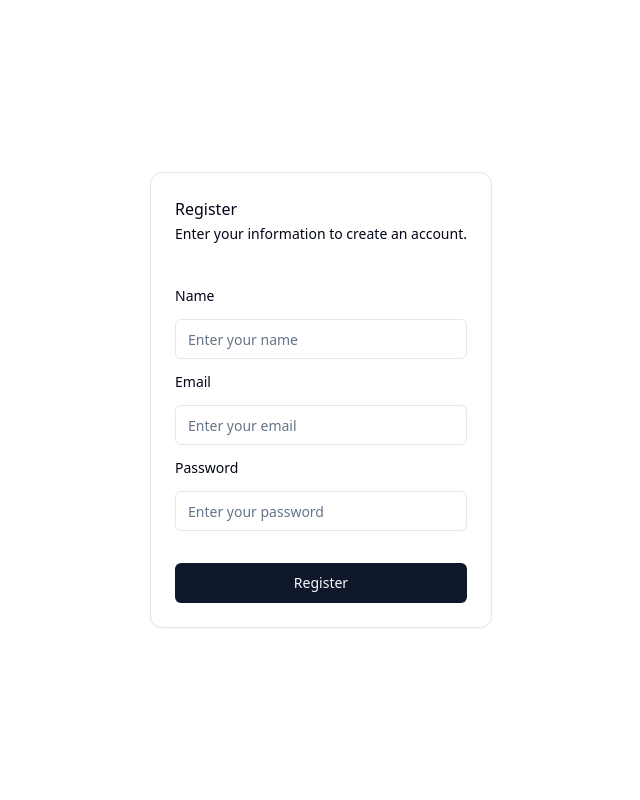
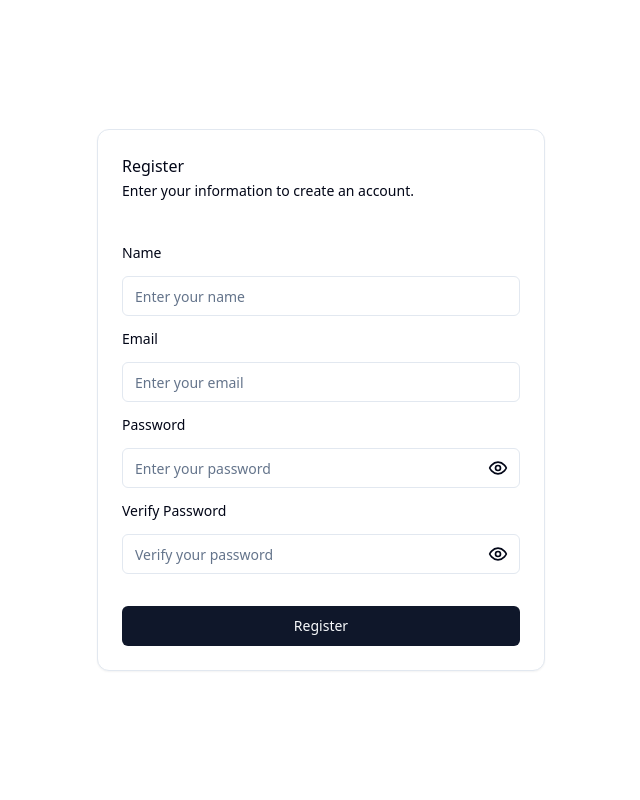
Before and after one commit to nuanv/Expense-Tracker, a React (Vite) app in the folder frontend/: page /register in a window 1280 px wide. Shown: the top 800 px of the page, without its empty margins (319-959 px from the left). Built offline with nearby package versions, Linux system fonts and the light colour scheme; no server answers.

Commit message:
Fix some ui

```diff
--- a/frontend/src/Landing.tsx
+++ b/frontend/src/Landing.tsx
@@ -13,10 +13,16 @@ import NavBar from "./NavBar";
 
 export default function Component() {
   const location = useLocation().pathname;
+
+  // If we're on login or register page, only render the Outlet
+  if (location === "/login" || location === "/register") {
+    return <Outlet />;
+  }
+
+  // For all other routes
   return (
-    <>
-      <div className="fliex flex-col gap-2">
-        {location !== "/" && location !=="/login" && location !=="/register" ? (
+    <div className="flex flex-col gap-2">
+      {location !== "/" ? (
         <div>
           <NavBar />
           <div>
@@ -24,6 +30,7 @@ export default function Component() {
           </div>
         </div>
       ) : (
+        // Landing page content
         <>
           <Outlet />
           <div className="flex flex-col min-h-screen">
@@ -139,7 +146,7 @@ export default function Component() {
                 <div className="container grid items-center justify-center gap-4 px-4 text-center md:px-6">
                   <div className="space-y-3">
                     <h2 className="text-3xl font-bold tracking-tighter md:text-4xl/tight">
-                      Contributors
+                      Created By
                     </h2>
                     <div className="space-x-11">
                       <a
@@ -147,12 +154,6 @@ export default function Component() {
                         href="https://github.com/niharPat"
                       >
                         Patel Nihar
-                      </a>
-                      <a
-                        className="underline underline-offset-2"
-                        href="https://github.com/punitParmar2033"
-                      >
-                        Parmar Punit
                       </a>
                     </div>
                   </div>
@@ -163,6 +164,5 @@ export default function Component() {
         </>
       )}
     </div>
-    </>
   );
 }
--- a/frontend/src/Login.tsx
+++ b/frontend/src/Login.tsx
@@ -36,8 +36,7 @@ export default function Login(): JSX.Element {
         }
     };
     return (
-        <div className="flex items-center justify-center h-screen">
-            <div className="flex items-center justify-center">
+        <div className="min-h-screen flex items-center justify-center bg-background">
             <Card className="w-full max-w-md rounded-xl border">
                 <CardHeader className="p-6 rounded-t-xl">
                     <div>Login</div>
@@ -58,6 +57,5 @@ export default function Login(): JSX.Element {
                 </CardContent>
             </Card>
         </div>
-        </div>
     );
 }
--- a/frontend/src/Register.tsx
+++ b/frontend/src/Register.tsx
@@ -5,43 +5,53 @@ import { Button } from "@/components/ui/button";
 import { useState, FormEvent } from 'react';
 import { useNavigate } from "react-router-dom";
 import axios from 'axios';
-import { toast } from 'sonner'; // Import react-hot-toast
+import { toast } from 'sonner';
+import { Eye, EyeOff } from 'lucide-react';
 
 interface UserData {
     name: string;
     email: string;
     password: string;
+    verifyPassword: string;
 }
 
 export default function Component(): JSX.Element {
     const navigate = useNavigate();
+    const [showPassword, setShowPassword] = useState(false);
+    const [showVerifyPassword, setShowVerifyPassword] = useState(false);
     const [data, setData] = useState<UserData>({
         name: '',
         email: '',
-        password: ''
+        password: '',
+        verifyPassword: ''
     });
 
     const registerUser = async (e: FormEvent): Promise<void> => {
         e.preventDefault();
-        const { name, email, password } = data;
+        const { name, email, password, verifyPassword } = data;
+
+        if (password !== verifyPassword) {
+            toast.error('Passwords do not match');
+            return;
+        }
+
         try {
-            const { data } = await axios.post('/register', { name, email, password });
-            if (data.error) {
-                toast.error(data.error); // Display error toast
+            const { data: responseData } = await axios.post('/register', { name, email, password });
+            if (responseData.error) {
+                toast.error(responseData.error);
             } else {
-                setData({ name: '', email: '', password: '' });
-                toast.success('Registration successful. Welcome'); // Display success toast
+                setData({ name: '', email: '', password: '', verifyPassword: '' });
+                toast.success('Registration successful. Welcome');
                 navigate('/login');
             }
         } catch (error) {
             console.error(error);
-            toast.error('An error occurred'); // Display error toast
+            toast.error('An error occurred');
         }
     };
 
     return (
-        <div className="flex items-center justify-center h-screen">
-            <div className="flex items-center justify-center">
+        <div className="min-h-screen flex items-center justify-center bg-background">
             <Card className="w-full max-w-md rounded-xl border">
                 <CardHeader className="p-6 rounded-t-xl">
                     <div>Register</div>
@@ -50,15 +60,64 @@ export default function Component(): JSX.Element {
                 <CardContent className="p-6 flex flex-col gap-4">
                     <div className="grid grid-cols-1 gap-4">
                         <Label htmlFor="name">Name</Label>
-                            <Input id="name" placeholder="Enter your name" required value={data.name} onChange={(e) => setData({ ...data, name: e.target.value })} />
+                        <Input
+                            id="name"
+                            placeholder="Enter your name"
+                            required
+                            value={data.name}
+                            onChange={(e) => setData({ ...data, name: e.target.value })}
+                        />
                     </div>
                     <div className="grid grid-cols-1 gap-4">
                         <Label htmlFor="email">Email</Label>
-                            <Input id="email" placeholder="Enter your email" required type="email" value={data.email} onChange={(e) => setData({ ...data, email: e.target.value })} />
+                        <Input
+                            id="email"
+                            placeholder="Enter your email"
+                            required
+                            type="email"
+                            value={data.email}
+                            onChange={(e) => setData({ ...data, email: e.target.value })}
+                        />
                     </div>
                     <div className="grid grid-cols-1 gap-4">
                         <Label htmlFor="password">Password</Label>
-                            <Input id="password" placeholder="Enter your password" required type="password" value={data.password} onChange={(e) => setData({ ...data, password: e.target.value })} />
+                        <div className="relative">
+                            <Input
+                                id="password"
+                                placeholder="Enter your password"
+                                required
+                                type={showPassword ? "text" : "password"}
+                                value={data.password}
+                                onChange={(e) => setData({ ...data, password: e.target.value })}
+                            />
+                            <button
+                                type="button"
+                                onClick={() => setShowPassword(!showPassword)}
+                                className="absolute right-3 top-1/2 -translate-y-1/2"
+                            >
+                                {showPassword ? <EyeOff size={20} /> : <Eye size={20} />}
+                            </button>
+                        </div>
+                    </div>
+                    <div className="grid grid-cols-1 gap-4">
+                        <Label htmlFor="verifyPassword">Verify Password</Label>
+                        <div className="relative">
+                            <Input
+                                id="verifyPassword"
+                                placeholder="Verify your password"
+                                required
+                                type={showVerifyPassword ? "text" : "password"}
+                                value={data.verifyPassword}
+                                onChange={(e) => setData({ ...data, verifyPassword: e.target.value })}
+                            />
+                            <button
+                                type="button"
+                                onClick={() => setShowVerifyPassword(!showVerifyPassword)}
+                                className="absolute right-3 top-1/2 -translate-y-1/2"
+                            >
+                                {showVerifyPassword ? <EyeOff size={20} /> : <Eye size={20} />}
+                            </button>
+                        </div>
                     </div>
                     <Button className="mt-4 w-full" type="submit" onClick={registerUser}>
                         Register
@@ -66,6 +125,5 @@ export default function Component(): JSX.Element {
                 </CardContent>
             </Card>
         </div>
-        </div>
     );
 }
```
Lines whose indentation alone changed are shown as unchanged.
